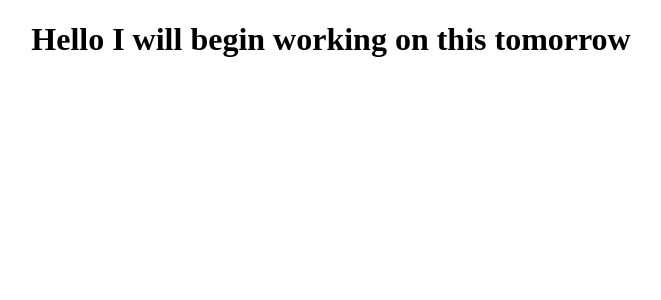
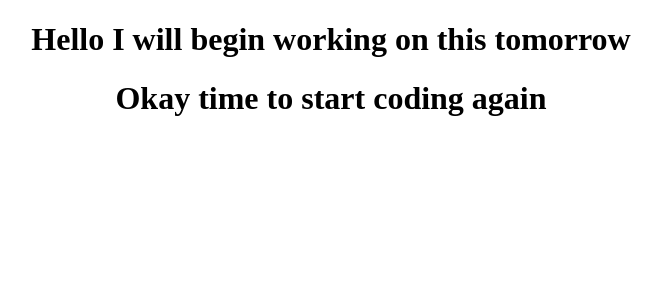
Before and after one commit to danielmruales/philosophy, a React (Create React App) app: page / in a window 1280 px wide. Shown: the top 300 px of the page, without its empty margins (309-970 px from the left). Built offline with nearby package versions, Linux system fonts and the light colour scheme.

Commit message:
created home folder with js and css files

```diff
--- a/src/App.js
+++ b/src/App.js
@@ -1,11 +1,12 @@
 import React from 'react';
-import logo from './logo.svg';
+import Home from './Home/Home.js'
 import './App.css';
 
 function App() {
   return (
     <div className="App">
       <h1>Hello I will begin working on this tomorrow</h1>
+      <Home/>
     </div>
   );
 }
--- /dev/null
+++ b/src/Home/Home.js
@@ -0,0 +1,13 @@
+import React, { Component } from 'react';
+
+class Home extends Component {
+    render() {
+        return (
+            <div>
+                <h1>Okay time to start coding again</h1>
+            </div>
+        );
+    }
+}
+
+export default Home;
```
Also changed, not shown: src/Home/Home.css (added).
